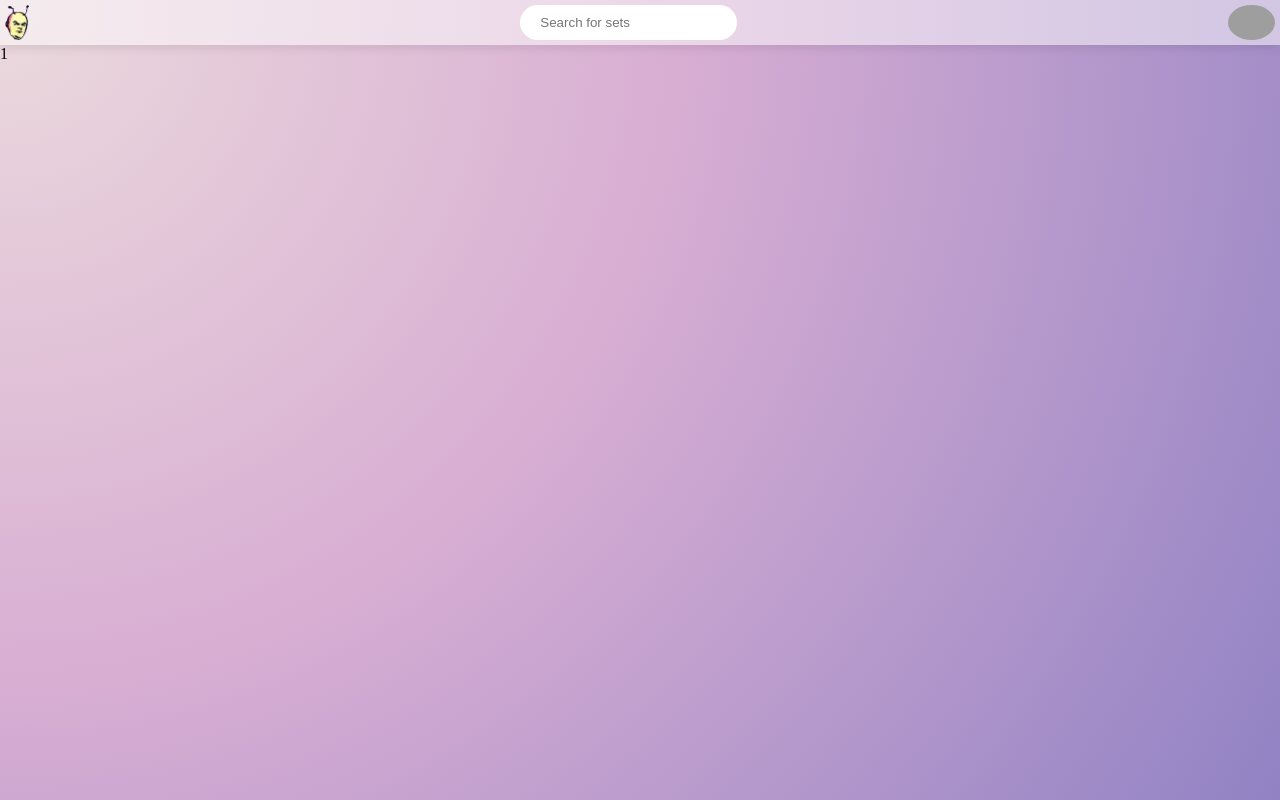
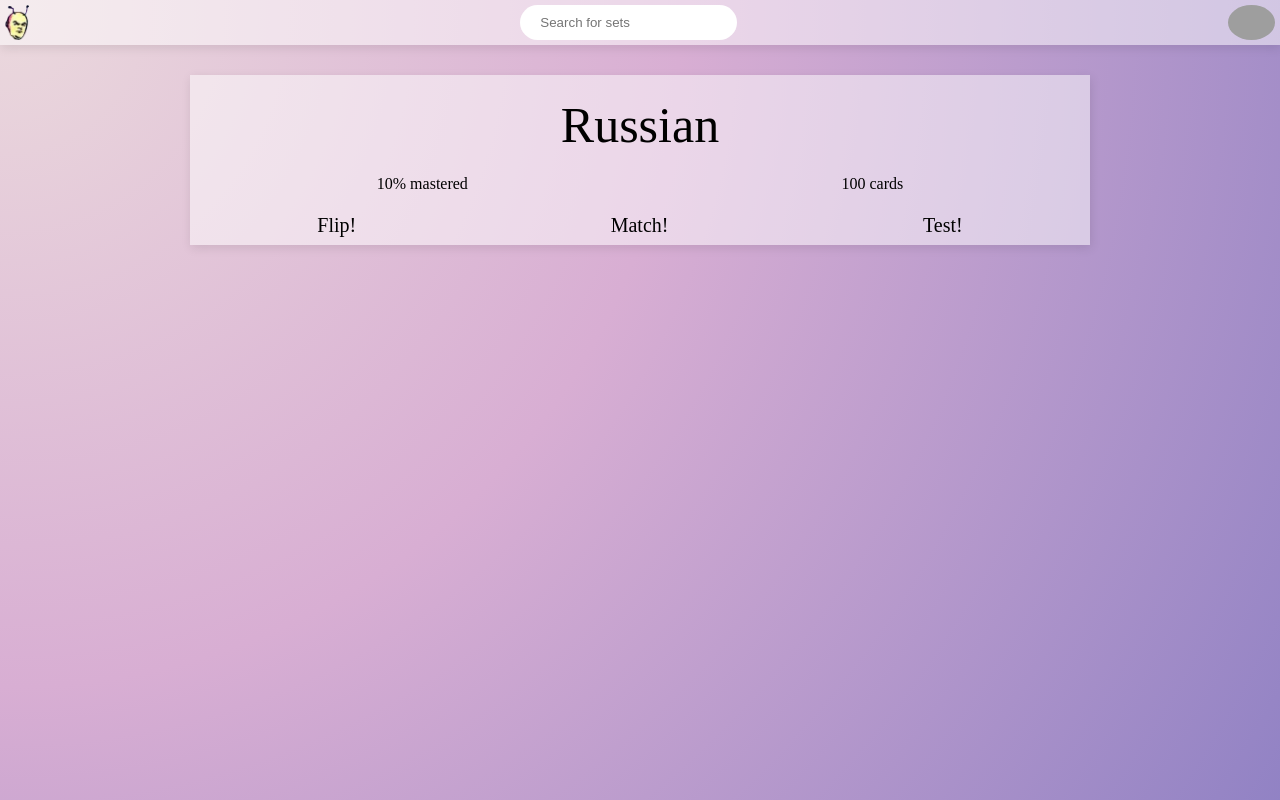
Before and after one commit to coderLads/grottcards, a Vue app in the folder grott/: page /quiz/1 in a window 1280 px wide. Built offline with nearby package versions, Linux system fonts and the light colour scheme; grey boxes are pictures that could not be loaded.

Commit message:
more css

```diff
--- a/grott/src/views/Quiz.vue
+++ b/grott/src/views/Quiz.vue
@@ -1,6 +1,17 @@
 <template>
   <div id="app">
-    <div>{{ $route.params.id }}</div>
+    <div id="quiz-container">
+      <div id="quiz-title">Russian</div>
+      <div id="quiz-stats">
+        <div id="mastery">10% mastered</div>
+        <div id="cards">100 cards</div>
+      </div>
+      <div id="mode-selector">
+        <router-link class="mode-link" :to="'/flip/' + $route.params.id ">Flip!</router-link>
+        <router-link class="mode-link" :to="'/match/' + $route.params.id ">Match!</router-link>
+        <router-link class="mode-link" :to="'/test/' + $route.params.id ">Test!</router-link>
+      </div>
+    </div>
   </div>
 </template>
 
@@ -10,3 +21,37 @@ export default {
   components: {}
 };
 </script>
+
+<style scoped>
+#quiz-container {
+  background: rgba(255, 255, 255, 0.5);
+  box-shadow: 1px 3px 10px rgba(0, 0, 0, 0.1);
+  width: 900px;
+  margin: auto;
+  margin-top: 30px;
+  text-align: center;
+  display: grid;
+  grid-template-rows: 100px 30px 40px;
+}
+#quiz-title {
+  font-size: 50px;
+  line-height: 100px;
+}
+#quiz-stats {
+  display: flex;
+  justify-content: space-around;
+}
+
+#mode-selector {
+  width: 100%;
+  display: flex;
+  justify-content: space-around;
+  font-size: 20px;
+  line-height: 40px;
+}
+
+#mode-selector > * {
+  text-decoration: none;
+  color: black;
+}
+</style>
```
Also changed, not shown: 2 other files (tests, documents, lock files or other folders).
